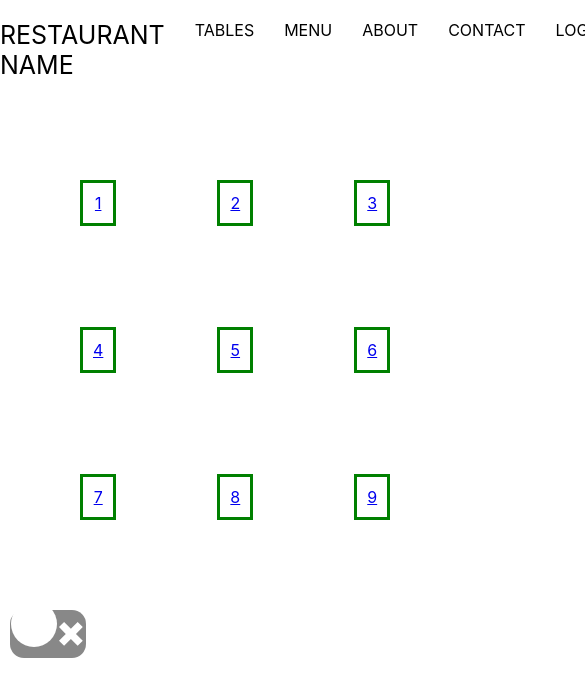
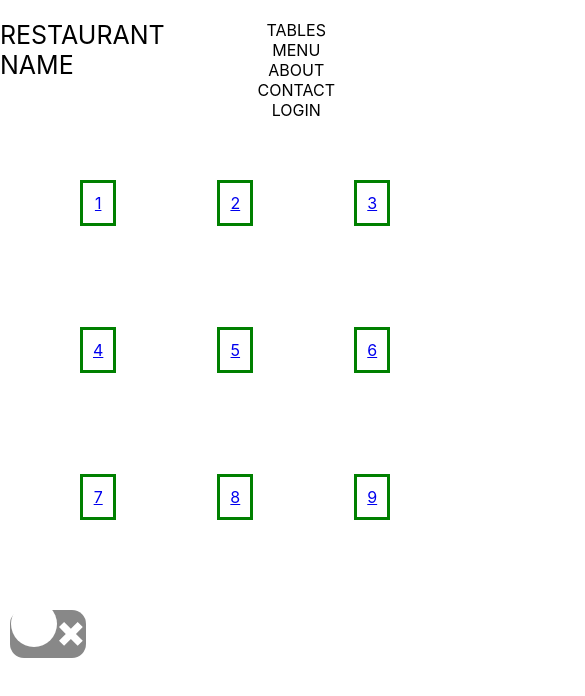
Before and after one commit to itsmarcotime/restaurantHelper, a React (Create React App) app in the folder client/: page / in a window 390 px wide. Shown: the top 696 px of the page, 585 px wide, since content can reach past the window. Built offline with nearby package versions, Linux system fonts and the light colour scheme.

Commit message:
added responsive code

```diff
--- a/client/src/index.css
+++ b/client/src/index.css
@@ -322,3 +322,10 @@ h3 {
   background-color: black;
 }
 /* end sign up css */
+
+@media screen and (max-width: 768px) {
+  body,
+  .navbar {
+    flex-direction: column;
+  }
+}
```
